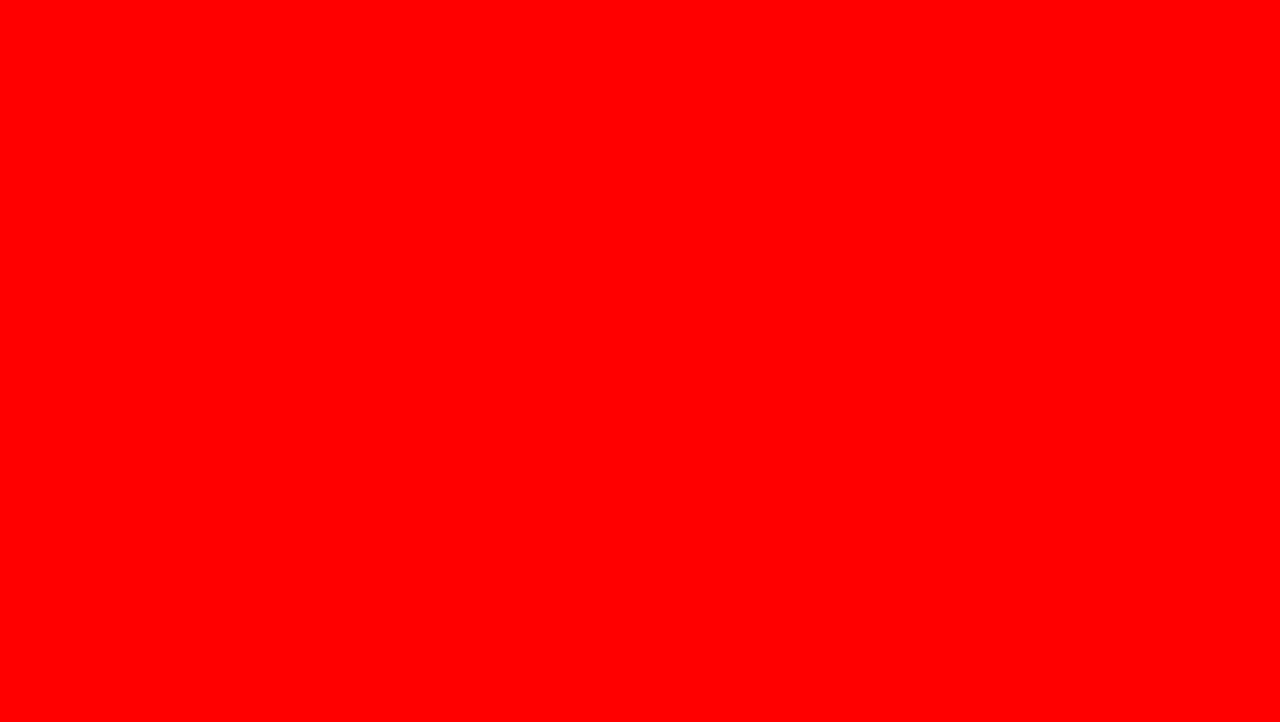
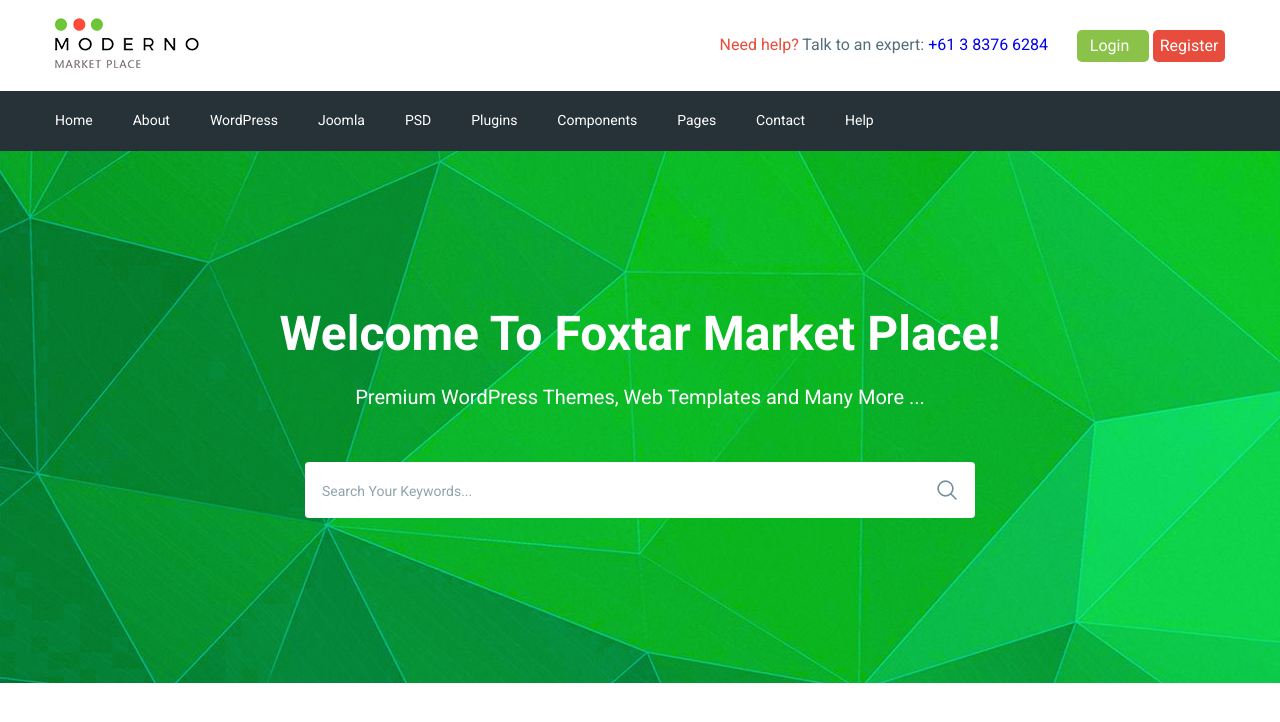
Before and after one commit to maxis14/moderno, a website: page app/index.html in a window 1280 px wide. Drawn offline with nearby package versions, Linux system fonts and the light colour scheme; files that its build step writes are made by us from their sources.

Commit message:
added header and search

```diff
--- a/app/index.html
+++ b/app/index.html
@@ -1,20 +1,117 @@
 <!DOCTYPE html>
 <html lang="en">
+
 <head>
   <meta charset="UTF-8">
   <meta name="viewport" content="width=device-width, initial-scale=1.0">
   <meta http-equiv="X-UA-Compatible" content="ie=edge">
   <title>Document</title>
+  <link href="https://fonts.googleapis.com/css?family=Roboto:400,500,700&display=swap" rel="stylesheet">
   <link rel="stylesheet" href="css/libs.min.css">
   <link rel="stylesheet" href="css/style.min.css">
 </head>
+
 <body>
+  <header class="header">
+    <div class="header__top">
+      <div class="container">
+        <div class="header__top__inner">
+          <a href="#" class="header__logo">
+            <img src="images/header__logo.png" alt="">
+          </a>
+          <div class="header__text">
+            <span class='header__text-help' href="#">Need help?</span>
+            Talk to an expert:
+            <a class='header__text-phone' href="tel:+61383766284">+61 3 8376 6284</a>
+          </div>
+          <div class="header__box">
+            <a href="" class="header__busket"></a>
+            <a href="" class="header__btn header__login">Login</a>
+            <a href="" class="header__btn header__register">Register</a>
+          </div>
+        </div>
+      </div>
+    </div>
+    <div class="header__menu">
+      <div class="container">
+        <nav class="menu">
+          <ul class="menu__list">
+            <li>
+              <a href="#">
+                Home
+              </a>
+            </li>
+            <li>
+              <a href="#">
+                About
+              </a>
+            </li>
+            <li>
+              <a href="#">
+                WordPress
+              </a>
+            </li>
+            <li>
+              <a href="#">
+                Joomla
+              </a>
+            </li>
+            <li>
+              <a href="#">
+                PSD
+              </a>
+            </li>
+            <li>
+              <a href="#">
+                Plugins
+              </a>
+            </li>
+            <li>
+              <a href="#">
+                Components
+              </a>
+            </li>
+            <li>
+              <a href="#">
+                Pages
+              </a>
+            </li>
+            <li>
+              <a href="#">
+                Contact
+              </a>
+            </li>
+            <li>
+              <a href="#">
+                Help
+              </a>
+            </li>
+          </ul>
+        </nav>
+      </div>
+    </div>
 
+  </header>
 
+  <section class="search" style="background-image: url('../images/search__bg.jpg');">
+    <div class="container">
+      <div class="search__title">Welcome To Foxtar Market Place!</div>
+      <div class="search__whatWeHave">Premium WordPress Themes, Web Templates and Many More ...</div>
+      <div class="search__form">
+        <form action="">
+          <div class="search__form__wrap">
+            <input type="text" name="search" id="" placeholder="Search Your Keywords...">
+            <button class="search__btn"></button>
+          </div>
+        </form>
+      </div>
+    </div>
+  </section>
 
 
   <script src="https://ajax.googleapis.com/ajax/libs/jquery/3.4.1/jquery.min.js"></script>
   <script src='js/libs.min.js'></script>
   <script src='js/main.min.js'></script>
 </body>
+
 </html>
--- a/app/js/main.js
+++ b/app/js/main.js
@@ -1,3 +1,3 @@
 $(function(){
-  alert ('asdf');
+
 });
--- /dev/null
+++ b/app/scss/_global.scss
@@ -0,0 +1,23 @@
+html {
+  box-sizing: border-box;
+}
+*, *::before, *::after {
+  box-sizing: inherit;
+}
+body {
+  font-family: 'Roboto', sans-serif;
+}
+ul, li {
+  margin: 0;
+  padding: 0;
+  list-style: none;
+}
+.container {
+  max-width: 1200px;
+  margin: 0 auto;
+  padding: 0 15px;
+}
+a {
+  text-decoration: none;
+  display: inline-block;
+}
--- /dev/null
+++ b/app/scss/_vars.scss
@@ -0,0 +1 @@
+$nav-whyWe-footer-bg : #263238;
--- a/app/scss/style.scss
+++ b/app/scss/style.scss
@@ -1,3 +1,109 @@
-body {
-  background-color: red;
+@import '_vars';
+@import '_global';
+
+.header__top__inner {
+  display: flex;
+  justify-content: space-between;
+  height: 91px;
+  align-items: center;
 }
+.header__text {
+  margin-left: auto;
+  margin-right: 25px;
+}
+.header__text {
+  color:#546e7a;
+}
+.header__text-help {
+  color: #e74c3c;
+}
+
+.header__btn {
+  width: 72px;
+  height: 32px;
+  border-radius: 5px;
+  display: inline-block;
+  text-align: center;
+  line-height: 31px;
+  color: #fff;
+  text-decoration: none;
+}
+.header__login {
+  background-color: #8bc34a;
+  padding-right: 7px;
+}
+.header__register {
+  background-color: #e74c3c;
+}
+.header__menu {
+  background-color: $nav-whyWe-footer-bg;
+  height: 60px;
+  padding-top: 20px;
+  .container {
+    .menu {
+      .menu__list {
+        li {
+          display: inline-block;
+          a {
+            color: #fff;
+            font-size: 14px;
+            padding-right: 36px;
+          }
+        }
+      }
+    }
+  }
+}
+
+.search {
+  min-height: 532px;
+  height: 100%;
+  padding-top: 155px;
+  text-align: center;
+  color: #fff;
+}
+
+.search__title {
+  padding-bottom: 25px;
+  margin: 0 auto;
+  font-size: 48px;
+  font-weight: bold;
+}
+.search__whatWeHave {
+  padding-bottom: 53px;
+  margin: 0 auto;
+  font-size: 20px;
+  font-weight: medium;
+}
+.search__form {
+  margin: 0 auto;
+  max-width: 670px;
+  input {
+    width: 670px;
+    height: 56px;
+    border: none;
+    border-radius: 4px;
+    &::placeholder {
+      color: #90a4ae;
+      font-size: 14px;
+      padding-left: 15px;
+    }
+  }
+}
+.search__form__wrap {
+  position: relative;
+  width: auto;
+}
+.search__btn {
+  height: 56px;
+  width: 56px;
+  position: absolute;
+  top: 0;
+  right: 0;
+  border: none;
+  background-color: transparent;
+  background-repeat: no-repeat;
+  block-size: cover;
+  background-position: center;
+  background-image: url('../images/search__btn.png');
+}
```
Also changed, not shown: app/images/header__logo.png (added), app/images/search__bg.jpg (added), app/images/search__btn.png (added), app/js/main.min.js.
